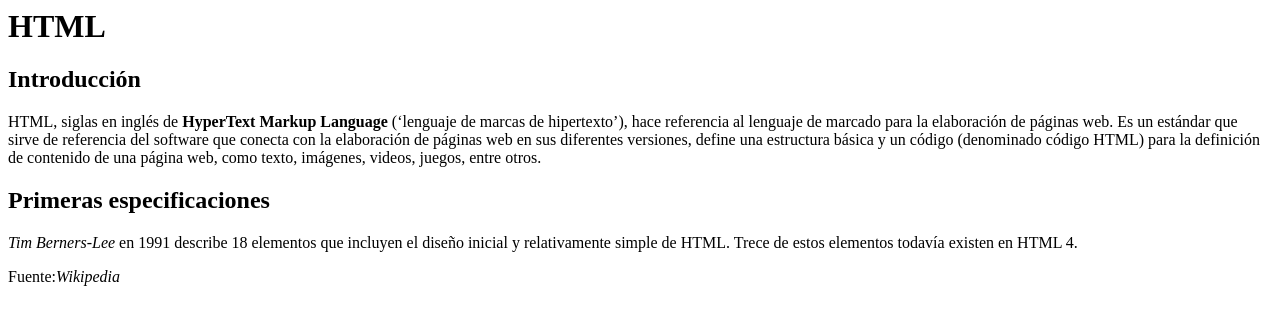
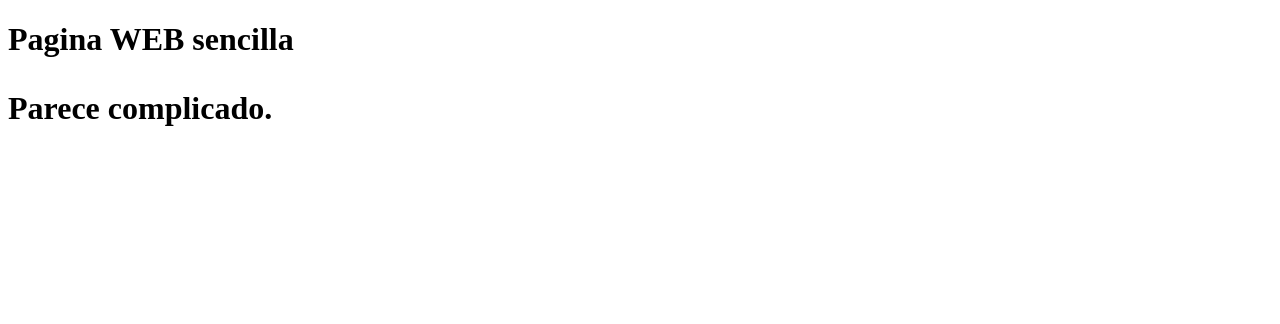
Before and after one commit to joseGS10/Jose-LLMM, a plain HTML site: page TEMA1/ejercicio1.html in a window 1280 px wide. Drawn offline with Linux system fonts and the light colour scheme.

Commit message:
Add files via upload

```diff
--- a/TEMA1/ejercicio1.html
+++ b/TEMA1/ejercicio1.html
@@ -1,20 +1,12 @@
-<!DOCTYPE>
+<!DOCTYPE html>
 <html>
 <head>
-	<title>Ejercicio1</title>
+<title>MiWebSencilla</title>
 </head>
 <body>
-	<h1>HTML</h1>
 
-
-
-	<h2>Introducción</h2>
-HTML, siglas en inglés de <strong>HyperText Markup Language</strong> (‘lenguaje de marcas de hipertexto’), hace referencia al lenguaje de marcado para la elaboración de páginas web. Es un estándar que sirve de referencia del software que conecta con la elaboración de páginas web en sus diferentes versiones, define una estructura básica y un código (denominado código HTML) para la definición de contenido de una página web, como texto, imágenes, videos, juegos, entre otros.
-
-	<h2>Primeras especificaciones</h2>
-<em>Tim Berners-Lee</em>  en 1991 describe 18 elementos que incluyen el diseño inicial y relativamente simple de HTML. Trece de estos elementos todavía existen en HTML 4.
-
-<p>Fuente:<cite>Wikipedia</cite></p>
+<h1> Pagina WEB sencilla </p>
+<p> Parece complicado. </p>
 
 </body>
 </html>
```
